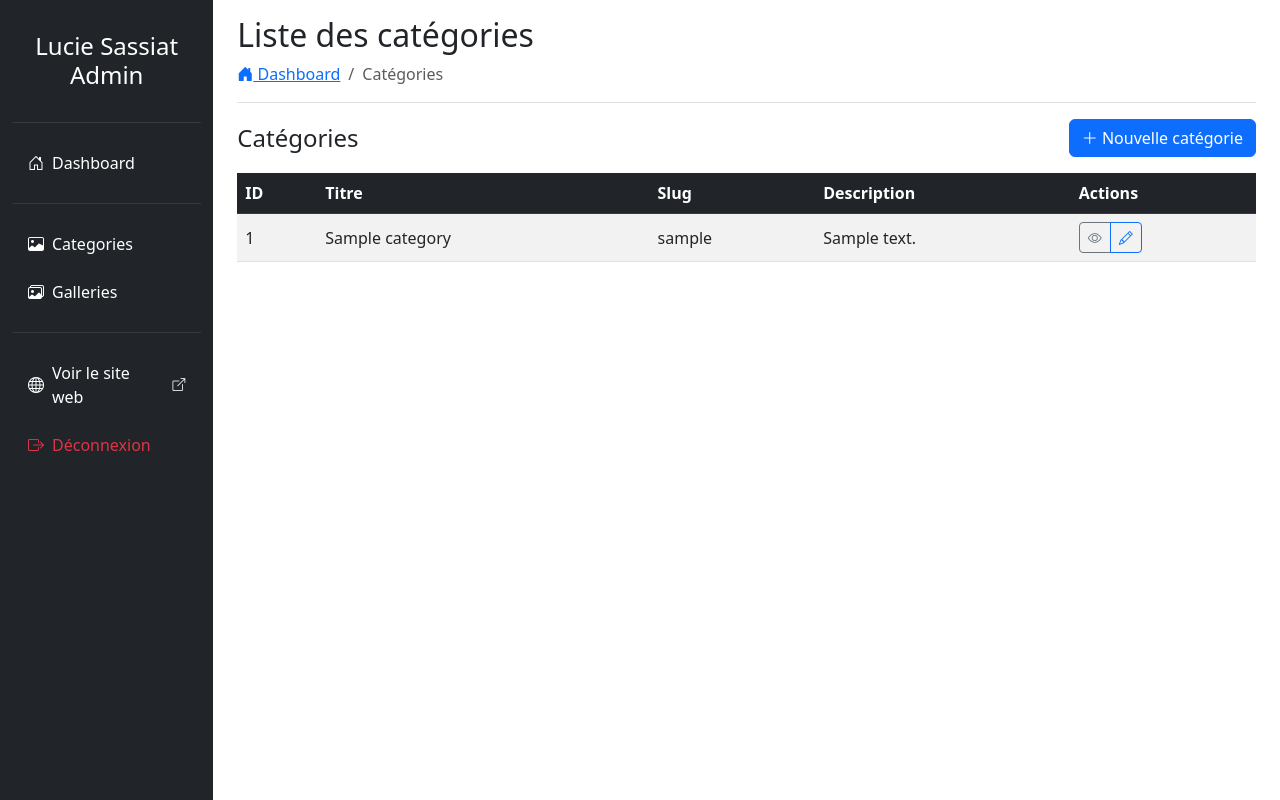
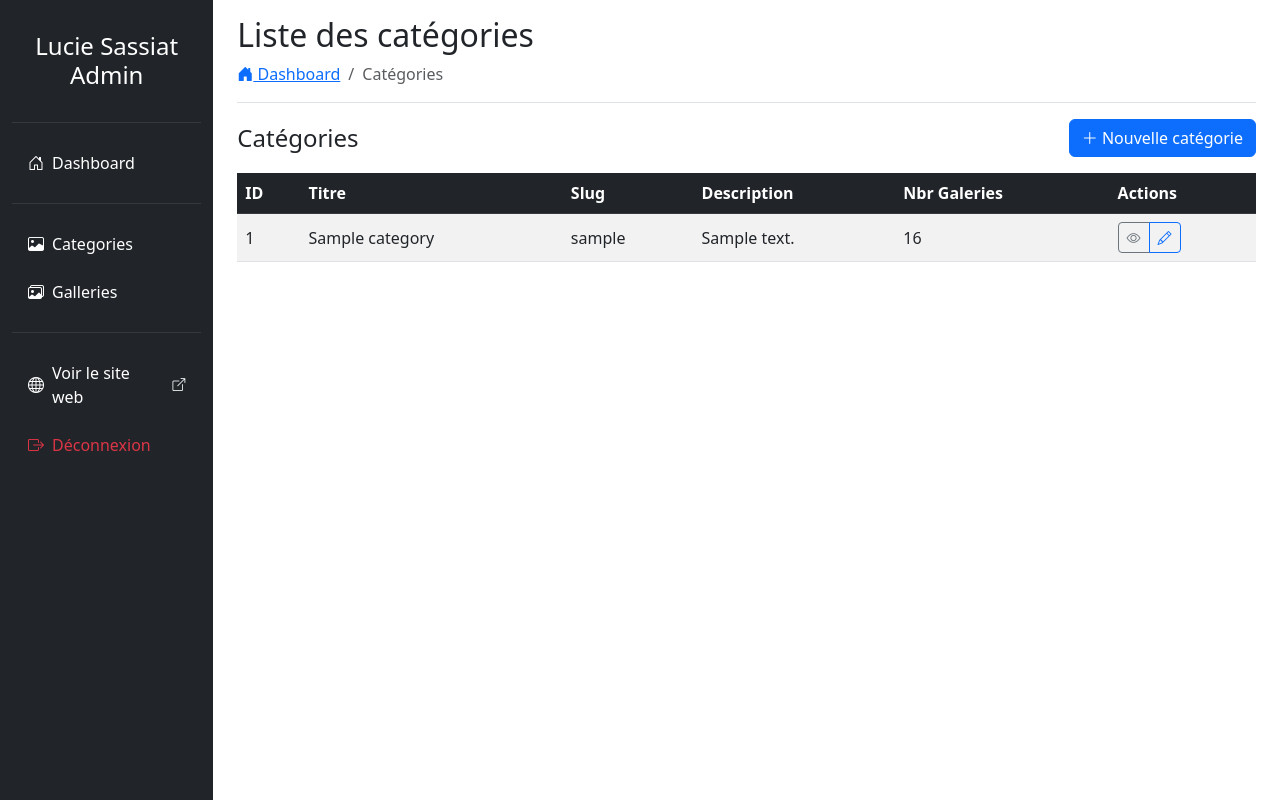
Before and after one commit to Anastulimat/lucie-new-2025, a Symfony app: template templates/admin/category/index.html.twig in a window 1280 px wide. Run offline with Twig, Linux system fonts and the light colour scheme; the template is opened without the code that fills it: most values are stand-ins (such as "Sample title", 1, 10 or a date in 2020); some libraries are stand-ins or nearby versions.

Commit message:
chore: add nbr of galleries in categories list

```diff
--- a/templates/admin/category/index.html.twig
+++ b/templates/admin/category/index.html.twig
@@ -31,16 +31,21 @@
                 <th scope="col">Titre</th>
                 <th scope="col">Slug</th>
                 <th scope="col">Description</th>
+                <th scope="col">Nbr Galeries</th>
                 <th scope="col">Actions</th>
             </tr>
             </thead>
+
             <tbody>
             {% for category in categories %}
                 <tr>
                     <td>{{ category.id }}</td>
                     <td>{{ category.title }}</td>
                     <td>{{ category.slug }}</td>
-                    <td>{{ category.description }}</td>
+                    <td>
+                        {{ category.description|slice(0, 100) }}{% if category.description|length > 100 %}…{% endif %}
+                    </td>
+                    <td>{{ category.galleries|length }}</td> {# Compte les galeries #}
                     <td>
                         <div class="btn-group" role="group">
                             <a href="{{ path('app_category_show', {'id': category.id}) }}" class="btn btn-sm btn-outline-secondary">
@@ -54,10 +59,11 @@
                 </tr>
             {% else %}
                 <tr>
-                    <td colspan="5" class="text-center text-muted">Aucune catégorie trouvée.</td>
+                    <td colspan="6" class="text-center text-muted">Aucune catégorie trouvée.</td>
                 </tr>
             {% endfor %}
             </tbody>
+
         </table>
     </div>
 {% endblock %}
```
